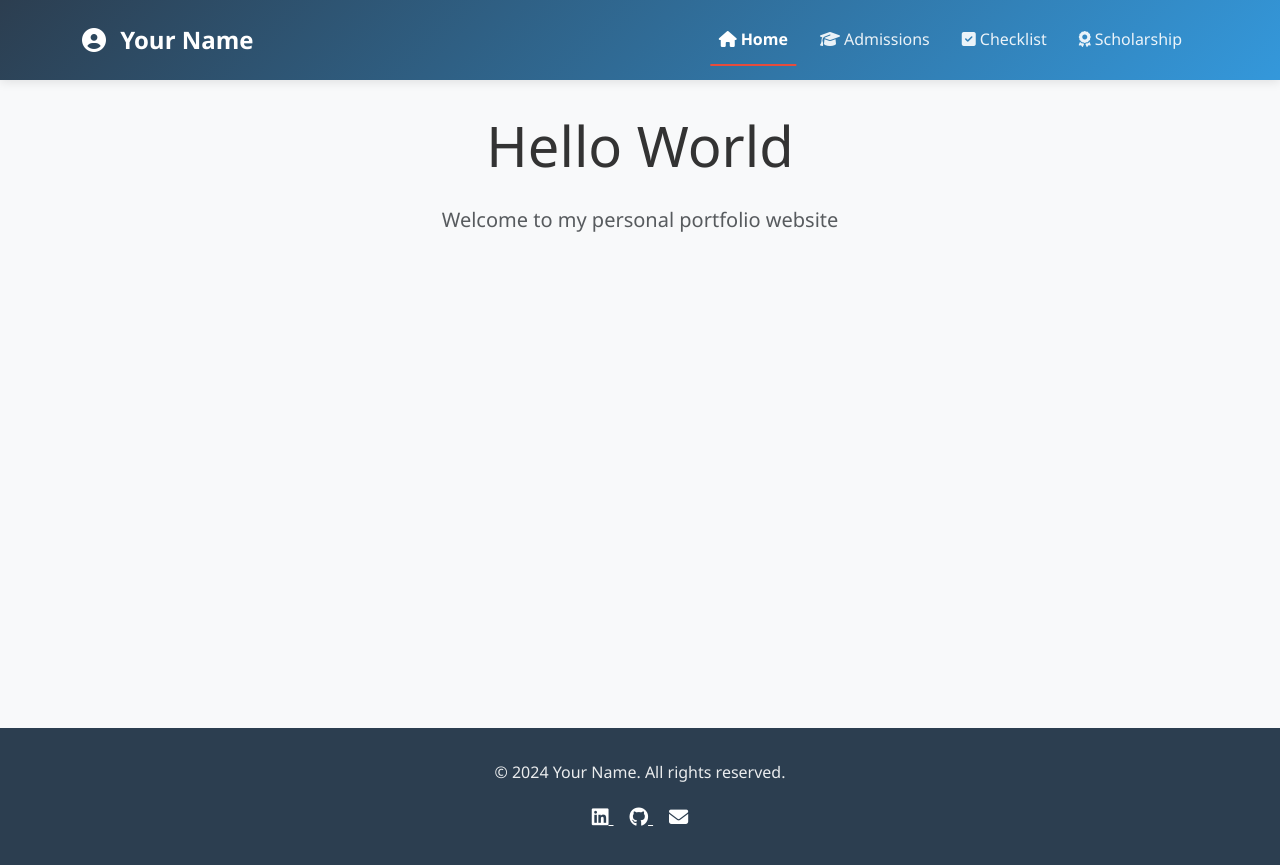
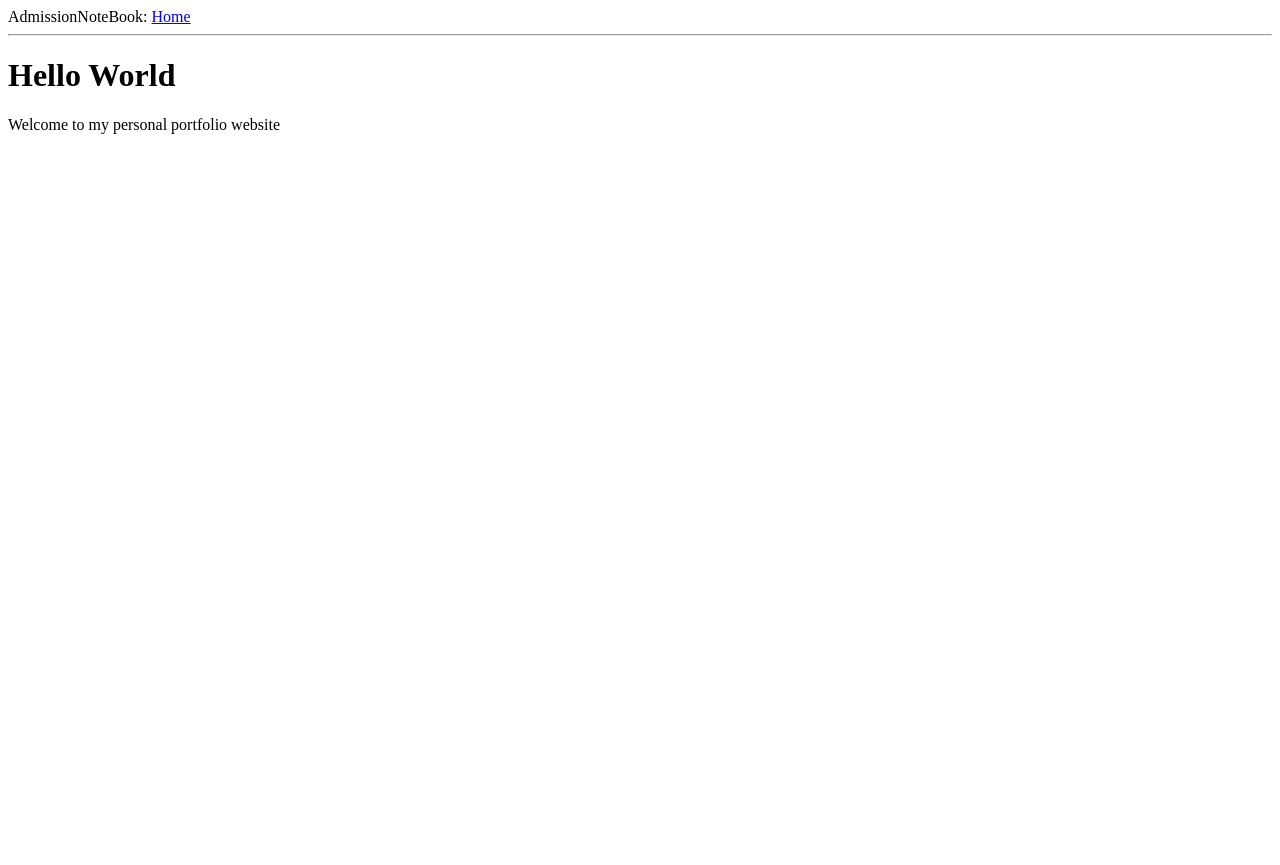
Before and after one commit to phungh67/devops-pet-projects, a Flask app: page / in a window 1280 px wide. After the commit the page ends 134 px from the top, so only its background shows below. Run offline with Flask 3, Linux system fonts and the light colour scheme; some libraries are stand-ins or nearby versions.

Commit message:
tweak: revert to old template

```diff
--- a/flask-university-admission/app/routes/home.py
+++ b/flask-university-admission/app/routes/home.py
@@ -3,6 +3,7 @@ from flask import Blueprint, render_template
 home_bp = Blueprint("home", __name__)
 
 @home_bp.route("/")
+@home_bp.route("/home")
 def home():
     return render_template('home.html', title='Home')
     # return render_template("home.html")
--- a/flask-university-admission/app/templates/base.html
+++ b/flask-university-admission/app/templates/base.html
@@ -1,134 +1,15 @@
-<!DOCTYPE html>
-<html lang="en">
-<head>
-    <meta charset="UTF-8">
-    <meta name="viewport" content="width=device-width, initial-scale=1.0">
-    <title>{% block title %}{% if title %}{{ title }} - {% endif %}Personal Portfolio{% endblock %}</title>
-
-    <!-- Bootstrap CSS -->
-    <link href="https://cdnjs.cloudflare.com/ajax/libs/bootstrap/5.3.0/css/bootstrap.min.css" rel="stylesheet">
-    <!-- Font Awesome -->
-    <link href="https://cdnjs.cloudflare.com/ajax/libs/font-awesome/6.4.0/css/all.min.css" rel="stylesheet">
-
-    <!-- Custom CSS -->
-    <link rel="stylesheet" href="{{ url_for('static', filename='css/style.css') }}">
-
-    {% block additional_css %}{% endblock %}
-</head>
-<body>
-    <!-- Navigation -->
-    <nav class="navbar navbar-expand-lg navbar-dark">
-        <div class="container">
-            <a class="navbar-brand" href="{{ url_for('home.home') }}">
-                <i class="fas fa-user-circle me-2"></i>
-                {% block brand_name %}Your Name{% endblock %}
-            </a>
-
-            <button class="navbar-toggler" type="button" data-bs-toggle="collapse" data-bs-target="#navbarNav">
-                <span class="navbar-toggler-icon"></span>
-            </button>
-
-            <div class="collapse navbar-collapse" id="navbarNav">
-                <ul class="navbar-nav ms-auto">
-                    <li class="nav-item">
-                        <a class="nav-link {% if request.endpoint == 'home.home' %}active{% endif %}" href="{{ url_for('home.home') }}">
-                            <i class="fas fa-home me-1"></i>Home
-                        </a>
-                    </li>
-                    <li class="nav-item">
-                        <a class="nav-link {% if request.endpoint == 'admissions' %}active{% endif %}" href="{{ url_for('admissions') }}">
-                            <i class="fas fa-graduation-cap me-1"></i>Admissions
-                        </a>
-                    </li>
-                    <li class="nav-item">
-                        <a class="nav-link {% if request.endpoint == 'checklist' %}active{% endif %}" href="{{ url_for('checklist') }}">
-                            <i class="fas fa-check-square me-1"></i>Checklist
-                        </a>
-                    </li>
-                    <li class="nav-item">
-                        <a class="nav-link {% if request.endpoint == 'scholarships' %}active{% endif %}" href="{{ url_for('scholarships') }}">
-                            <i class="fas fa-award me-1"></i>Scholarship
-                        </a>
-                    </li>
-                </ul>
-            </div>
-        </div>
-    </nav>
-
-    <!-- Flash Messages -->
-    {% with messages = get_flashed_messages(with_categories=true) %}
-        {% if messages %}
-            <div class="container mt-3">
-                {% for category, message in messages %}
-                    <div class="alert alert-{{ 'danger' if category == 'error' else category }} alert-dismissible fade show" role="alert">
-                        {{ message }}
-                        <button type="button" class="btn-close" data-bs-dismiss="alert"></button>
-                    </div>
-                {% endfor %}
-            </div>
-        {% endif %}
-    {% endwith %}
-
-    <!-- Main Content -->
-    <main>
-        <div class="container">
-            {% block content %}{% endblock %}
-        </div>
-    </main>
-
-    <!-- Footer -->
-    <footer class="footer">
-        <div class="container">
-            <p>&copy; {{ current_year or 2024 }} {% block footer_name %}Your Name{% endblock %}. All rights reserved.</p>
-            <div class="social-links">
-                {% block social_links %}
-                <a href="#" target="_blank" rel="noopener noreferrer">
-                    <i class="fab fa-linkedin"></i>
-                </a>
-                <a href="#" target="_blank" rel="noopener noreferrer">
-                    <i class="fab fa-github"></i>
-                </a>
-                <a href="#" target="_blank" rel="noopener noreferrer">
-                    <i class="fas fa-envelope"></i>
-                </a>
-                {% endblock %}
-            </div>
-        </div>
-    </footer>
-
-    <!-- Bootstrap JS -->
-    <script src="https://cdnjs.cloudflare.com/ajax/libs/bootstrap/5.3.0/js/bootstrap.bundle.min.js"></script>
-
-    <!-- Custom JavaScript -->
-    <script>
-        // Smooth scrolling for anchor links
-        document.querySelectorAll('a[href^="#"]').forEach(anchor => {
-            anchor.addEventListener('click', function (e) {
-                e.preventDefault();
-                const target = document.querySelector(this.getAttribute('href'));
-                if (target) {
-                    target.scrollIntoView({
-                        behavior: 'smooth',
-                        block: 'start'
-                    });
-                }
-            });
-        });
-
-        // Auto-hide flash messages after 5 seconds
-        setTimeout(() => {
-            const alerts = document.querySelectorAll('.alert');
-            alerts.forEach(alert => {
-                if (alert.classList.contains('show')) {
-                    const closeBtn = alert.querySelector('.btn-close');
-                    if (closeBtn) {
-                        closeBtn.click();
-                    }
-                }
-            });
-        }, 5000);
-    </script>
-
-    {% block additional_js %}{% endblock %}
-</body>
+<!doctype html>
+<html>
+    <head>
+      {% if title %}
+      <title>{{ title }} - AdmissionNoteBook</title>
+      {% else %}
+      <title>Welcome to AdmissionNoteBook</title>
+      {% endif %}
+    </head>
+    <body>
+        <div>AdmissionNoteBook: <a href="/home">Home</a></div>
+        <hr>
+        {% block content %}{% endblock %}
+    </body>
 </html>
```
